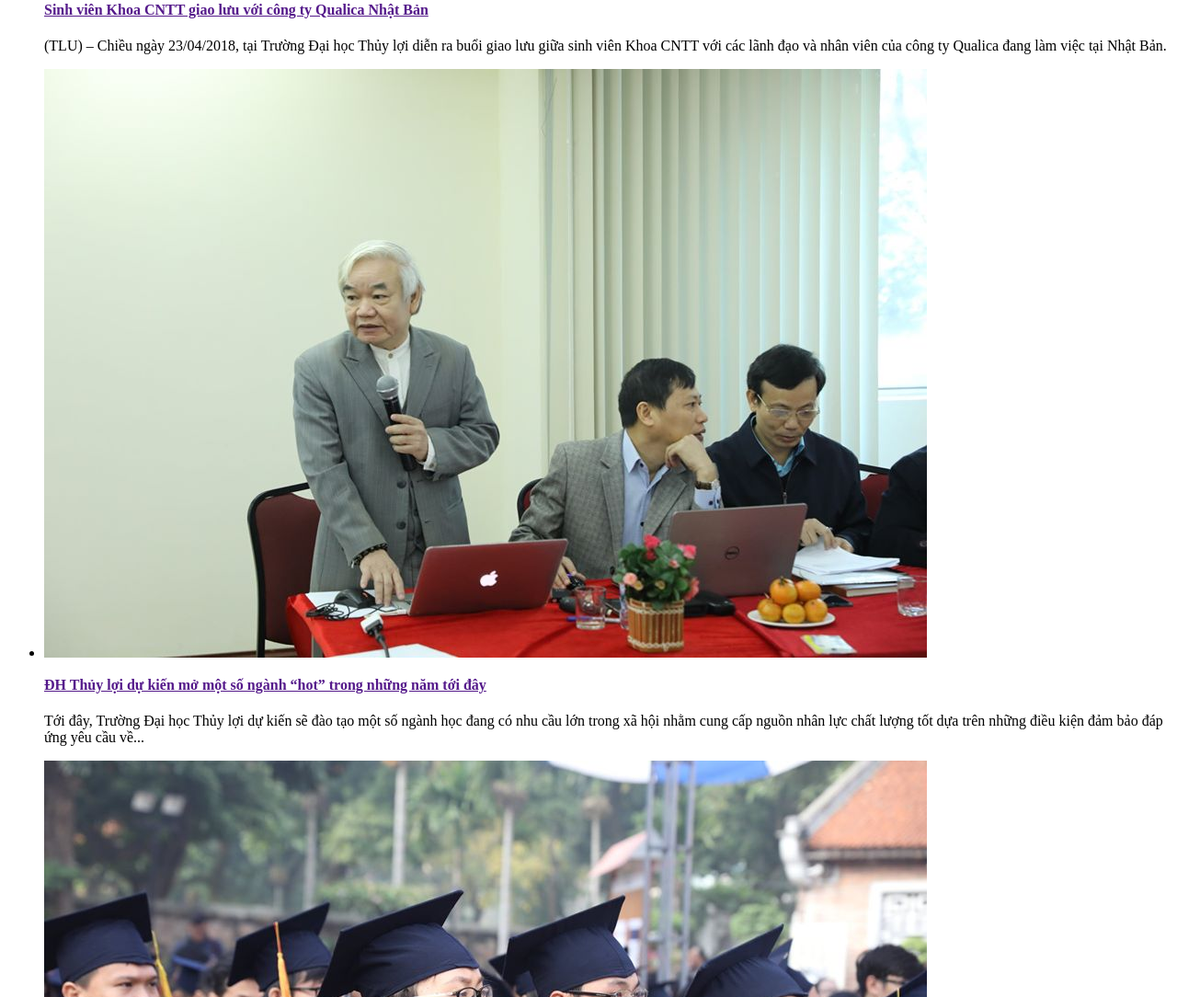
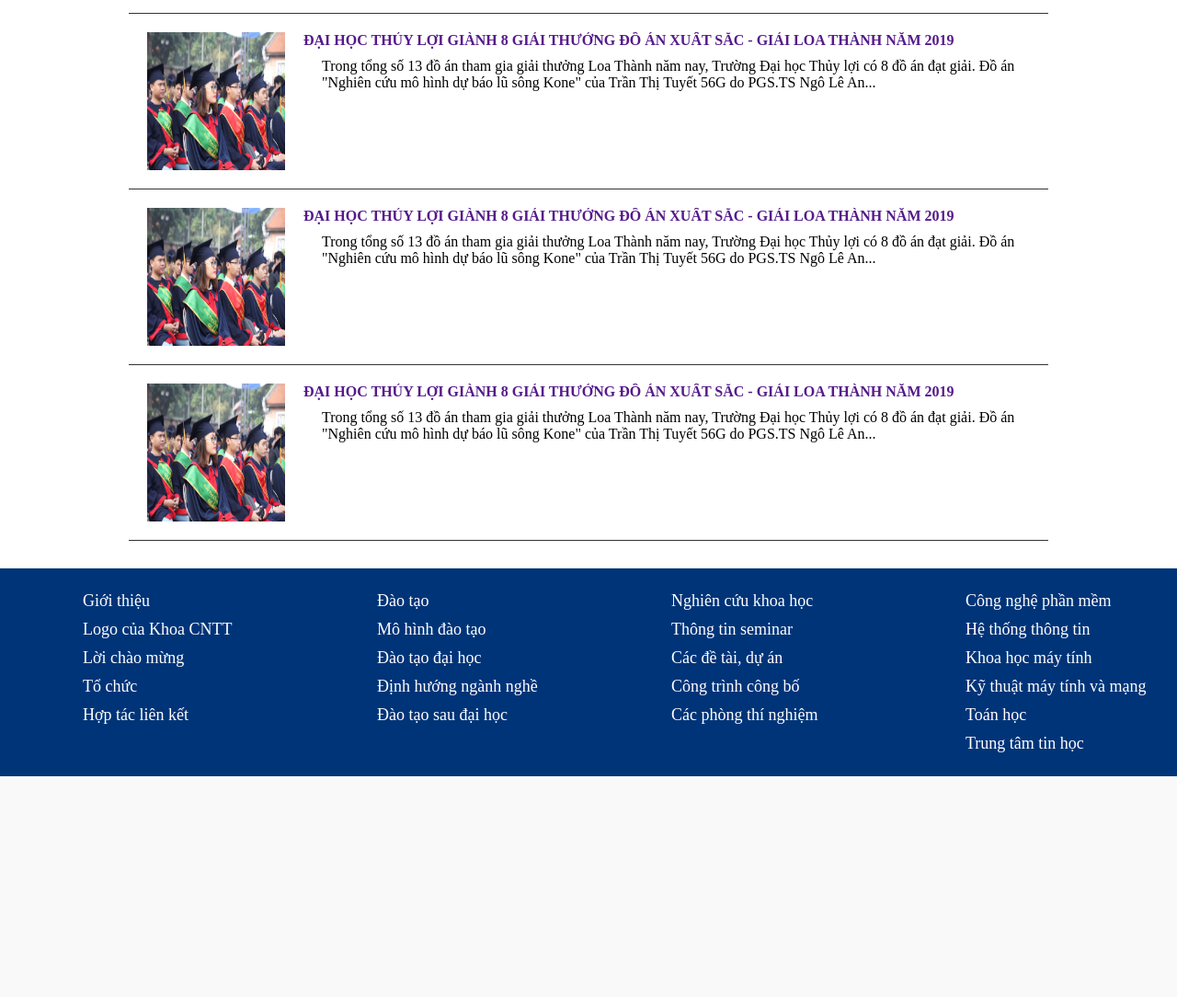
Before and after one commit to DangNguyen-maker/BTL_Web, a PHP site: page /news.php in a window 1280 px wide. Shown: the part 799-1883 px from the top of the page at 92% size. After the commit the page ends 1643 px from the top, so only its background shows below. Run offline with PHP 8.4, Linux system fonts and the light colour scheme.

Commit message:
Chinh sua file news.php

```diff
--- a/news.php
+++ b/news.php
@@ -1,4 +1,23 @@
-	<div class="container news">
+<!DOCTYPE html>
+<html lang="en">
+
+<head>
+	<meta charset="UTF-8">
+	<meta name="viewport" content="width=device-width, initial-scale=1.0">
+	<meta http-equiv="X-UA-Compatible" content="ie=edge">
+	<link rel="stylesheet" href="css/style.css">
+	<title>News</title>
+</head>
+
+<body>
+	<div class="wrapper">
+		<header>
+			<?php
+			include 'header.php';
+			?>
+		</header>
+		<div class="main">
+			<div class="container news">
 				<h3>Tin Tức Mới CSE</h3>
 				<ul>
 					<li>
@@ -29,5 +48,29 @@
 							<p>Trong tổng số 13 đồ án tham gia giải thưởng Loa Thành năm nay, Trường Đại học Thủy lợi có 8 đồ án đạt giải. Đồ án "Nghiên cứu mô hình dự báo lũ sông Kone" của Trần Thị Tuyết 56G do PGS.TS Ngô Lê An...</p>
 						</div>
 					</li>
+					<li>
+						<img src="images/news/new4.jpg" alt="Ảnh DEMO">
+						<div>
+							<h4><a href="">Đại học Thủy lợi giành 8 giải thưởng Đồ án xuất sắc - Giải Loa thành năm 2019</a></h4>
+							<p>Trong tổng số 13 đồ án tham gia giải thưởng Loa Thành năm nay, Trường Đại học Thủy lợi có 8 đồ án đạt giải. Đồ án "Nghiên cứu mô hình dự báo lũ sông Kone" của Trần Thị Tuyết 56G do PGS.TS Ngô Lê An...</p>
+						</div>
+					</li>
+					<li>
+						<img src="images/news/new4.jpg" alt="Ảnh DEMO">
+						<div>
+							<h4><a href="">Đại học Thủy lợi giành 8 giải thưởng Đồ án xuất sắc - Giải Loa thành năm 2019</a></h4>
+							<p>Trong tổng số 13 đồ án tham gia giải thưởng Loa Thành năm nay, Trường Đại học Thủy lợi có 8 đồ án đạt giải. Đồ án "Nghiên cứu mô hình dự báo lũ sông Kone" của Trần Thị Tuyết 56G do PGS.TS Ngô Lê An...</p>
+						</div>
+					</li>
 				</ul>
 			</div>
+		</div>
+		<footer>
+			<?php
+			include 'footer.php';
+			?>
+		</footer>
+	</div>
+</body>
+
+</html>
```
